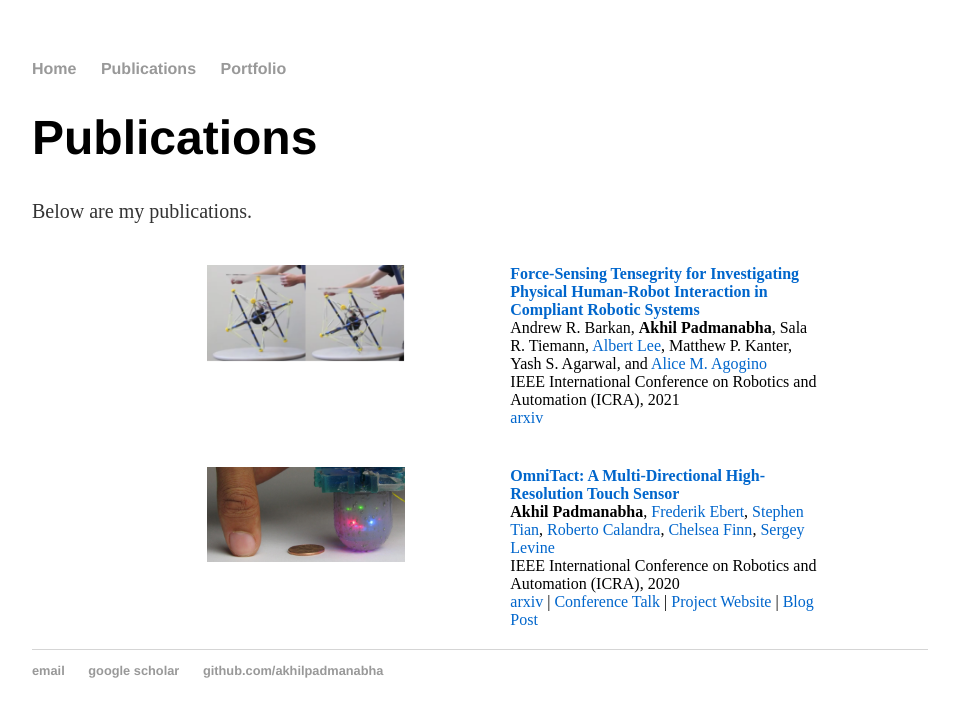
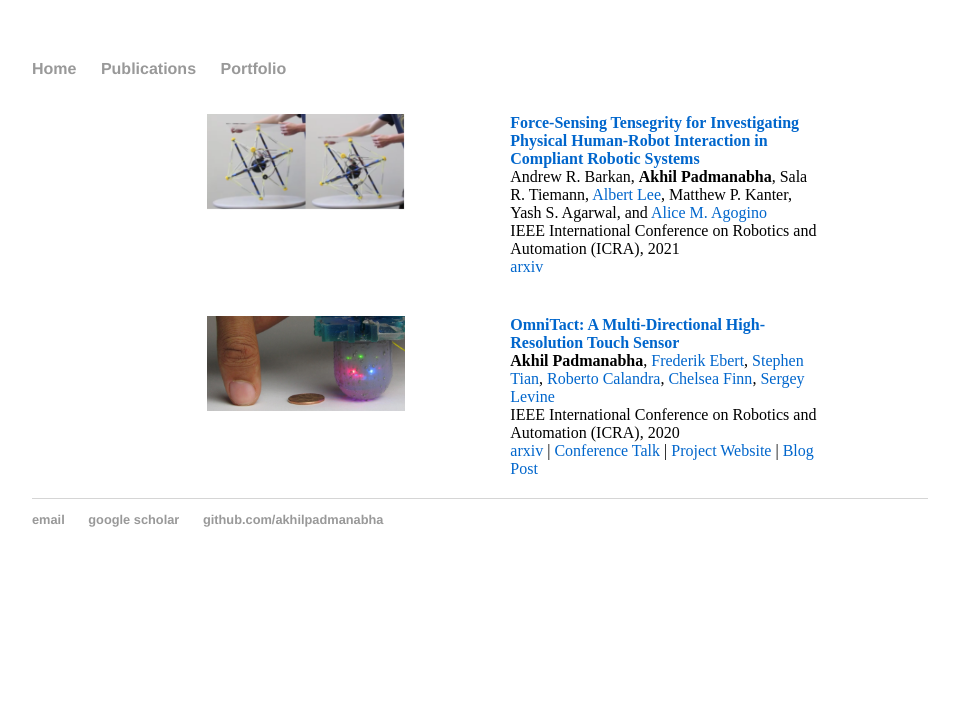
Before and after one commit to akhilpadmanabha/akhilpadmanabha.github.io, a Jekyll site: the page built from publications/index.html, in a window 1280 px wide. Shown: the top 717 px of the page, without its empty margins (160-1119 px from the left). Built offline with Jekyll 4.4.1, drawn with Linux system fonts in a browser that asks for light colours.

Commit message:
remove text

```diff
--- a/publications/index.html
+++ b/publications/index.html
@@ -2,12 +2,6 @@
 layout: default
 title: Publications
 ---
-<div class="blurb">
-	<h1>Publications</h1>
-	<p>Below are my publications.</p>
-</div>
-
-
 
 <table width="80%" align="center" border="0" cellspacing="0" cellpadding="20">
 	<tr>
```
